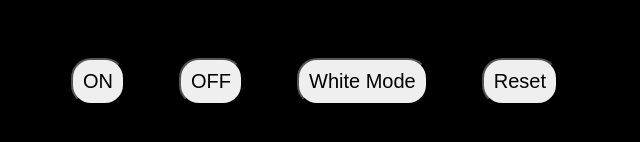
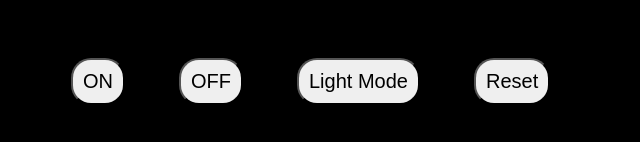
Before and after one commit to originalop/Web-Modules, a plain HTML site: page Loading_Circle.html in a window 1280 px wide. Both pictures are taken after a click on the button "Dark Mode". Shown: the part 556-698 px from the top of the page, without its empty margins (319-959 px from the left). Drawn offline with Linux system fonts and the light colour scheme.

Commit message:
Updated text as 'Light Mode'

```diff
--- a/Loading_Circle.html
+++ b/Loading_Circle.html
@@ -107,7 +107,7 @@ mode.onclick=()=>{
         document.querySelector("body").style.backgroundColor="black";
         document.querySelector("#parent").style.backgroundColor="black";
         color="white";
-        document.querySelector("#mode").innerText="White Mode";
+        document.querySelector("#mode").innerText="Light Mode";
     }
     else
     {
```
